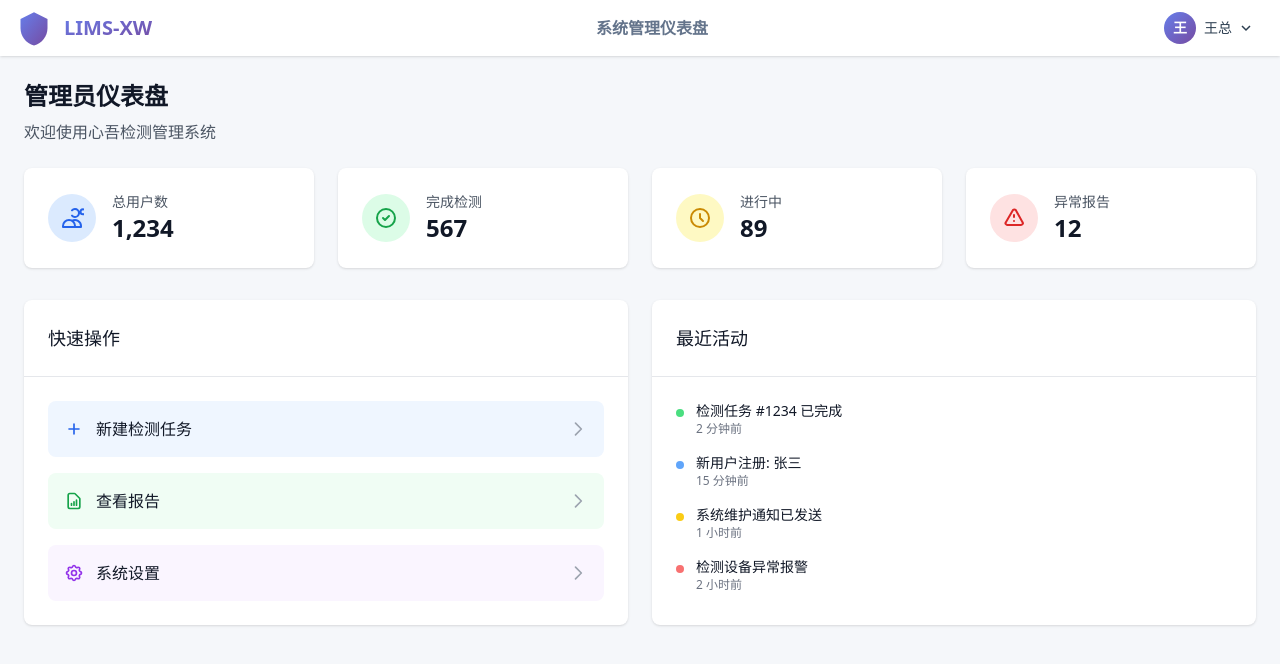
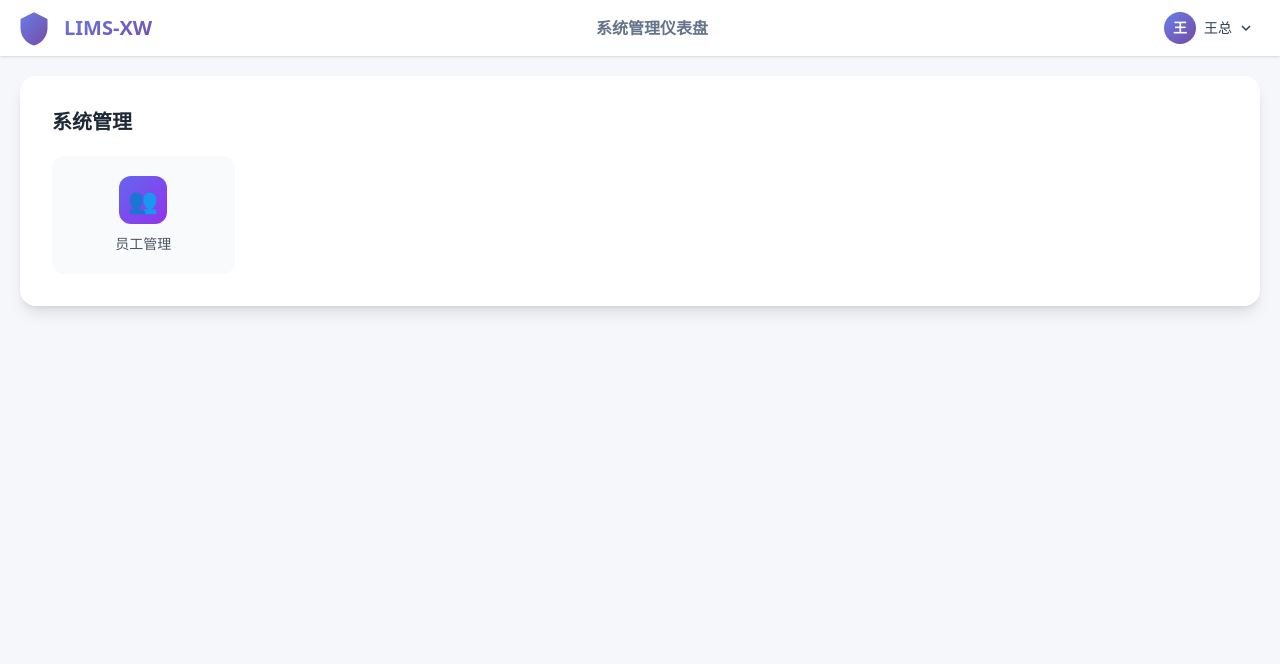
Before and after one commit to aodazhang/xinwu-lims-vue, a Vue app: page /#/admin-dashboard in a window 1280 px wide. Shown: the top 664 px of the page. Built offline with nearby package versions, Linux system fonts and the light colour scheme.

Commit message:
feat(admin): 重构管理员仪表盘界面并添加响应式网格布局
- 简化管理员仪表盘界面，移除统计卡片和快速操作区域
- 添加系统管理区域和员工管理入口按钮
- 在tailwindcss中新增响应式网格布局工具类

```diff
--- a/src/tailwindcss.scss
+++ b/src/tailwindcss.scss
@@ -3,9 +3,14 @@
 @tailwind utilities; // tailwind 工具样式（定义工具样式，默认包含绝大多数 atomic 样式）
 
 @layer utilities {
-  // 响应式显示
+  // 响应式：是否显示
   .md-hidden {
     @apply hidden md:block;
+  }
+
+  // 响应式：grid 布局列数
+  .md-grid {
+    @apply grid grid-cols-2 md:grid-cols-6;
   }
 }
 
--- a/src/views/admin/admin-dashboard.vue
+++ b/src/views/admin/admin-dashboard.vue
@@ -1,281 +1,36 @@
 <template>
-  <div class="p-6">
-    <div class="mb-6">
-      <h1 class="text-2xl font-bold text-gray-900">管理员仪表盘</h1>
-      <p class="mt-2 text-gray-600">欢迎使用心吾检测管理系统</p>
-    </div>
-
-    <!-- 统计卡片 -->
-    <div class="mb-8 grid grid-cols-1 gap-6 md:grid-cols-2 lg:grid-cols-4">
-      <div class="rounded-lg bg-white p-6 shadow">
-        <div class="flex items-center">
-          <div class="rounded-full bg-blue-100 p-3">
-            <svg
-              class="h-6 w-6 text-blue-600"
-              fill="none"
-              stroke="currentColor"
-              viewBox="0 0 24 24"
-            >
-              <path
-                stroke-linecap="round"
-                stroke-linejoin="round"
-                stroke-width="2"
-                d="M12 4.354a4 4 0 110 5.292M15 21H3v-1a6 6 0 0112 0v1zm0 0h6v-1a6 6 0 00-9-5.197m13.5-9a2.5 2.5 0 11-5 0 2.5 2.5 0 015 0z"
-              ></path>
-            </svg>
+  <div class="mx-auto max-w-[1400px] p-5">
+    <!-- 系统管理 -->
+    <div class="rounded-2xl bg-white p-8 shadow-lg">
+      <h3 class="mb-5 text-xl font-semibold text-gray-800">系统管理</h3>
+      <div class="md-grid gap-4">
+        <button
+          @click="goToAdminUser"
+          class="group flex cursor-pointer flex-col items-center gap-2.5 rounded-xl bg-gray-50 p-5 transition-all duration-300 hover:-translate-y-1 hover:bg-gradient-to-br hover:from-indigo-500 hover:to-purple-600 hover:shadow-lg"
+        >
+          <div
+            class="flex h-12 w-12 items-center justify-center rounded-xl bg-gradient-to-br from-indigo-500 to-purple-600 text-2xl text-white transition-all duration-300 group-hover:from-gray-50 group-hover:to-gray-50"
+          >
+            👥
           </div>
-          <div class="ml-4">
-            <p class="text-sm font-medium text-gray-600">总用户数</p>
-            <p class="text-2xl font-semibold text-gray-900">1,234</p>
+          <div
+            class="admin-label text-center text-sm text-gray-600 transition-all duration-300 group-hover:text-white"
+          >
+            员工管理
           </div>
-        </div>
-      </div>
-
-      <div class="rounded-lg bg-white p-6 shadow">
-        <div class="flex items-center">
-          <div class="rounded-full bg-green-100 p-3">
-            <svg
-              class="h-6 w-6 text-green-600"
-              fill="none"
-              stroke="currentColor"
-              viewBox="0 0 24 24"
-            >
-              <path
-                stroke-linecap="round"
-                stroke-linejoin="round"
-                stroke-width="2"
-                d="M9 12l2 2 4-4m6 2a9 9 0 11-18 0 9 9 0 0118 0z"
-              ></path>
-            </svg>
-          </div>
-          <div class="ml-4">
-            <p class="text-sm font-medium text-gray-600">完成检测</p>
-            <p class="text-2xl font-semibold text-gray-900">567</p>
-          </div>
-        </div>
-      </div>
-
-      <div class="rounded-lg bg-white p-6 shadow">
-        <div class="flex items-center">
-          <div class="rounded-full bg-yellow-100 p-3">
-            <svg
-              class="h-6 w-6 text-yellow-600"
-              fill="none"
-              stroke="currentColor"
-              viewBox="0 0 24 24"
-            >
-              <path
-                stroke-linecap="round"
-                stroke-linejoin="round"
-                stroke-width="2"
-                d="M12 8v4l3 3m6-3a9 9 0 11-18 0 9 9 0 0118 0z"
-              ></path>
-            </svg>
-          </div>
-          <div class="ml-4">
-            <p class="text-sm font-medium text-gray-600">进行中</p>
-            <p class="text-2xl font-semibold text-gray-900">89</p>
-          </div>
-        </div>
-      </div>
-
-      <div class="rounded-lg bg-white p-6 shadow">
-        <div class="flex items-center">
-          <div class="rounded-full bg-red-100 p-3">
-            <svg
-              class="h-6 w-6 text-red-600"
-              fill="none"
-              stroke="currentColor"
-              viewBox="0 0 24 24"
-            >
-              <path
-                stroke-linecap="round"
-                stroke-linejoin="round"
-                stroke-width="2"
-                d="M12 9v2m0 4h.01m-6.938 4h13.856c1.54 0 2.502-1.667 1.732-2.5L13.732 4c-.77-.833-1.964-.833-2.732 0L3.732 16.5c-.77.833.192 2.5 1.732 2.5z"
-              ></path>
-            </svg>
-          </div>
-          <div class="ml-4">
-            <p class="text-sm font-medium text-gray-600">异常报告</p>
-            <p class="text-2xl font-semibold text-gray-900">12</p>
-          </div>
-        </div>
-      </div>
-    </div>
-
-    <!-- 快速操作 -->
-    <div class="grid grid-cols-1 gap-6 lg:grid-cols-2">
-      <div class="rounded-lg bg-white shadow">
-        <div class="border-b border-gray-200 p-6">
-          <h3 class="text-lg font-medium text-gray-900">快速操作</h3>
-        </div>
-        <div class="p-6">
-          <div class="space-y-4">
-            <button
-              class="flex w-full items-center justify-between rounded-lg bg-blue-50 p-4 transition-colors hover:bg-blue-100"
-            >
-              <div class="flex items-center">
-                <svg
-                  class="mr-3 h-5 w-5 text-blue-600"
-                  fill="none"
-                  stroke="currentColor"
-                  viewBox="0 0 24 24"
-                >
-                  <path
-                    stroke-linecap="round"
-                    stroke-linejoin="round"
-                    stroke-width="2"
-                    d="M12 6v6m0 0v6m0-6h6m-6 0H6"
-                  ></path>
-                </svg>
-                <span class="text-gray-900">新建检测任务</span>
-              </div>
-              <svg
-                class="h-5 w-5 text-gray-400"
-                fill="none"
-                stroke="currentColor"
-                viewBox="0 0 24 24"
-              >
-                <path
-                  stroke-linecap="round"
-                  stroke-linejoin="round"
-                  stroke-width="2"
-                  d="M9 5l7 7-7 7"
-                ></path>
-              </svg>
-            </button>
-
-            <button
-              class="flex w-full items-center justify-between rounded-lg bg-green-50 p-4 transition-colors hover:bg-green-100"
-            >
-              <div class="flex items-center">
-                <svg
-                  class="mr-3 h-5 w-5 text-green-600"
-                  fill="none"
-                  stroke="currentColor"
-                  viewBox="0 0 24 24"
-                >
-                  <path
-                    stroke-linecap="round"
-                    stroke-linejoin="round"
-                    stroke-width="2"
-                    d="M9 17v-2m3 2v-4m3 4v-6m2 10H7a2 2 0 01-2-2V5a2 2 0 012-2h5.586a1 1 0 01.707.293l5.414 5.414a1 1 0 01.293.707V19a2 2 0 01-2 2z"
-                  ></path>
-                </svg>
-                <span class="text-gray-900">查看报告</span>
-              </div>
-              <svg
-                class="h-5 w-5 text-gray-400"
-                fill="none"
-                stroke="currentColor"
-                viewBox="0 0 24 24"
-              >
-                <path
-                  stroke-linecap="round"
-                  stroke-linejoin="round"
-                  stroke-width="2"
-                  d="M9 5l7 7-7 7"
-                ></path>
-              </svg>
-            </button>
-
-            <button
-              class="flex w-full items-center justify-between rounded-lg bg-purple-50 p-4 transition-colors hover:bg-purple-100"
-            >
-              <div class="flex items-center">
-                <svg
-                  class="mr-3 h-5 w-5 text-purple-600"
-                  fill="none"
-                  stroke="currentColor"
-                  viewBox="0 0 24 24"
-                >
-                  <path
-                    stroke-linecap="round"
-                    stroke-linejoin="round"
-                    stroke-width="2"
-                    d="M10.325 4.317c.426-1.756 2.924-1.756 3.35 0a1.724 1.724 0 002.573 1.066c1.543-.94 3.31.826 2.37 2.37a1.724 1.724 0 001.065 2.572c1.756.426 1.756 2.924 0 3.35a1.724 1.724 0 00-1.066 2.573c.94 1.543-.826 3.31-2.37 2.37a1.724 1.724 0 00-2.572 1.065c-.426 1.756-2.924 1.756-3.35 0a1.724 1.724 0 00-2.573-1.066c-1.543.94-3.31-.826-2.37-2.37a1.724 1.724 0 00-1.065-2.572c-1.756-.426-1.756-2.924 0-3.35a1.724 1.724 0 001.066-2.573c-.94-1.543.826-3.31 2.37-2.37.996.608 2.296.07 2.572-1.065z"
-                  ></path>
-                  <path
-                    stroke-linecap="round"
-                    stroke-linejoin="round"
-                    stroke-width="2"
-                    d="M15 12a3 3 0 11-6 0 3 3 0 016 0z"
-                  ></path>
-                </svg>
-                <span class="text-gray-900">系统设置</span>
-              </div>
-              <svg
-                class="h-5 w-5 text-gray-400"
-                fill="none"
-                stroke="currentColor"
-                viewBox="0 0 24 24"
-              >
-                <path
-                  stroke-linecap="round"
-                  stroke-linejoin="round"
-                  stroke-width="2"
-                  d="M9 5l7 7-7 7"
-                ></path>
-              </svg>
-            </button>
-          </div>
-        </div>
-      </div>
-
-      <!-- 最近活动 -->
-      <div class="rounded-lg bg-white shadow">
-        <div class="border-b border-gray-200 p-6">
-          <h3 class="text-lg font-medium text-gray-900">最近活动</h3>
-        </div>
-        <div class="p-6">
-          <div class="space-y-4">
-            <div class="flex items-start space-x-3">
-              <div class="flex-shrink-0">
-                <div class="mt-2 h-2 w-2 rounded-full bg-green-400"></div>
-              </div>
-              <div class="flex-1">
-                <p class="text-sm text-gray-900">检测任务 #1234 已完成</p>
-                <p class="text-xs text-gray-500">2 分钟前</p>
-              </div>
-            </div>
-
-            <div class="flex items-start space-x-3">
-              <div class="flex-shrink-0">
-                <div class="mt-2 h-2 w-2 rounded-full bg-blue-400"></div>
-              </div>
-              <div class="flex-1">
-                <p class="text-sm text-gray-900">新用户注册: 张三</p>
-                <p class="text-xs text-gray-500">15 分钟前</p>
-              </div>
-            </div>
-
-            <div class="flex items-start space-x-3">
-              <div class="flex-shrink-0">
-                <div class="mt-2 h-2 w-2 rounded-full bg-yellow-400"></div>
-              </div>
-              <div class="flex-1">
-                <p class="text-sm text-gray-900">系统维护通知已发送</p>
-                <p class="text-xs text-gray-500">1 小时前</p>
-              </div>
-            </div>
-
-            <div class="flex items-start space-x-3">
-              <div class="flex-shrink-0">
-                <div class="mt-2 h-2 w-2 rounded-full bg-red-400"></div>
-              </div>
-              <div class="flex-1">
-                <p class="text-sm text-gray-900">检测设备异常报警</p>
-                <p class="text-xs text-gray-500">2 小时前</p>
-              </div>
-            </div>
-          </div>
-        </div>
+        </button>
       </div>
     </div>
   </div>
 </template>
 
 <script setup lang="ts">
-// 管理员仪表盘页面
+import { useRouter } from 'vue-router'
+
+const router = useRouter()
+
+// 跳转到员工管理
+const goToAdminUser = () => {
+  router.push('/')
+}
 </script>
```
